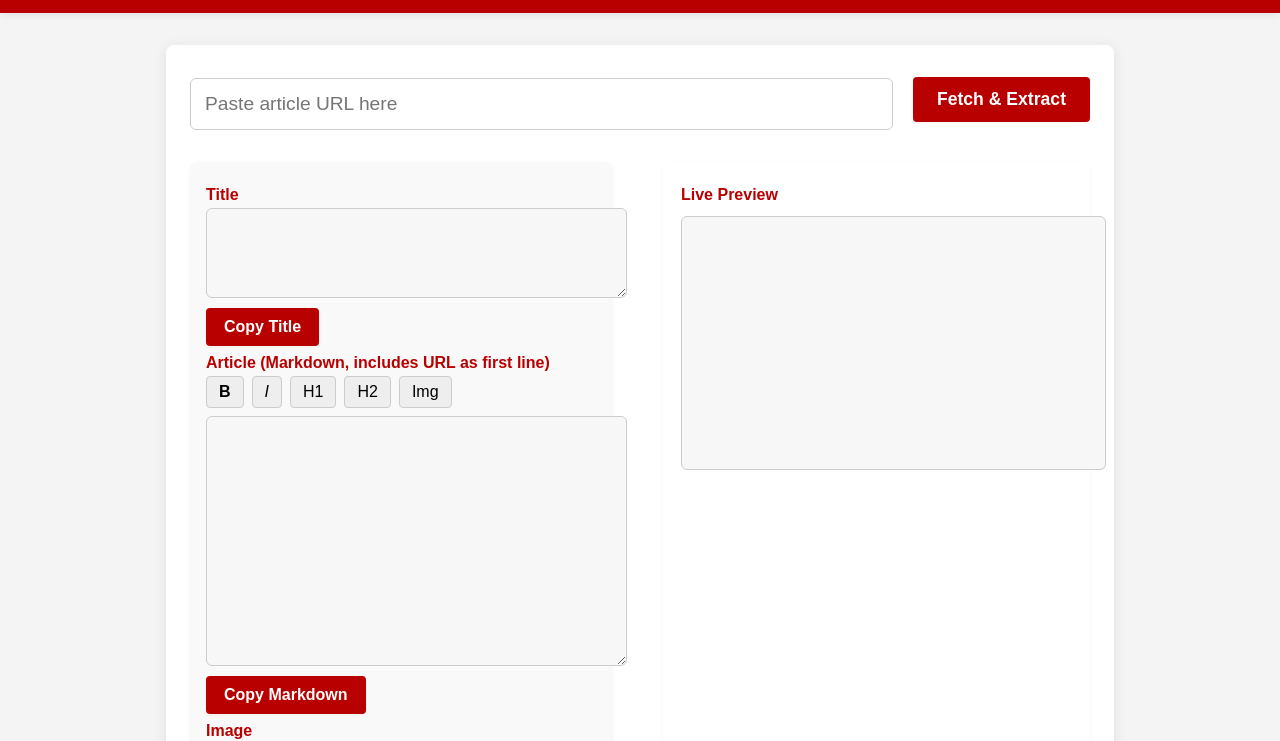
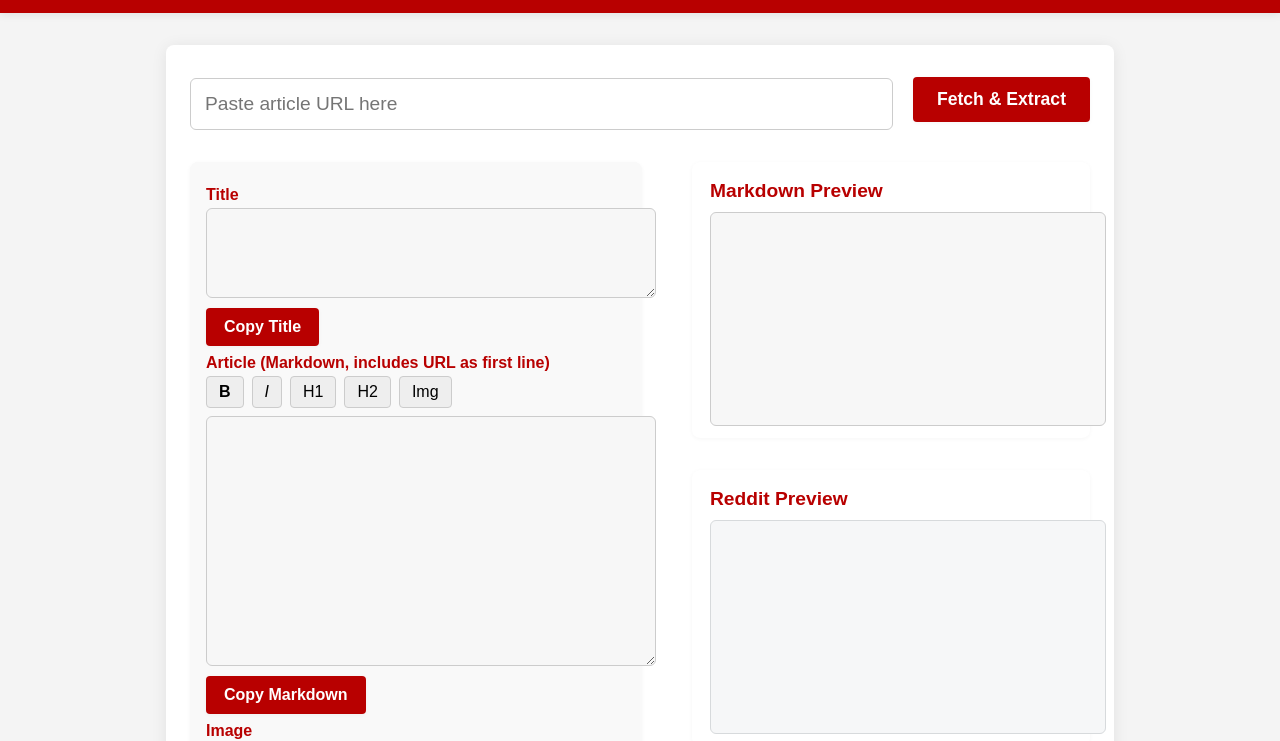
Before and after one commit to dotnetappdev/newsextractor, a browser extension: page index.html in a window 1280 px wide. Shown: the part 75-816 px from the top of the page. Drawn offline with Linux system fonts and the light colour scheme.

Commit message:
Move all fields left, add markdown and Reddit preview areas to right, left-align UI

```diff
--- a/index.html
+++ b/index.html
@@ -18,7 +18,7 @@
       <div class="progress-bar-inner"></div>
     </div>
     <div class="bbc-content-row">
-      <div class="bbc-left-col">
+      <div class="bbc-left-col bbc-left-align">
         <label for="title">Title</label>
         <textarea id="title" readonly style="min-height:60px;font-size:1.1em;"></textarea>
         <button id="copy-title" class="bbc-btn">Copy Title</button>
@@ -37,9 +37,15 @@
         <button id="copy-title-url" class="bbc-btn">Copy Title+URL</button>
         <div id="status"></div>
       </div>
-      <div class="bbc-preview-col">
-        <label>Live Preview</label>
-        <div id="markdown-preview" class="markdown-preview"></div>
+      <div class="bbc-preview-area">
+        <div class="bbc-preview-section">
+          <h3>Markdown Preview</h3>
+          <div id="markdown-preview" class="markdown-preview"></div>
+        </div>
+        <div class="bbc-preview-section">
+          <h3>Reddit Preview</h3>
+          <div id="reddit-preview" class="reddit-preview"></div>
+        </div>
       </div>
     </div>
   </main>
--- a/news-extractor-web.js
+++ b/news-extractor-web.js
@@ -1,3 +1,8 @@
+function updateRedditPreview() {
+  // For Reddit, just show the markdown as plain text (Reddit renders markdown natively)
+  const md = document.getElementById('markdown').value;
+  document.getElementById('reddit-preview').textContent = md;
+}
 // Simple markdown to HTML converter for preview
 function simpleMarkdownToHtml(md) {
   if (!md) return '';
@@ -16,6 +21,7 @@ function simpleMarkdownToHtml(md) {
 function updateMarkdownPreview() {
   const md = document.getElementById('markdown').value;
   document.getElementById('markdown-preview').innerHTML = simpleMarkdownToHtml(md);
+  updateRedditPreview();
 }
 
 // News Extractor Web Version
@@ -104,6 +110,8 @@ document.getElementById('copy-url').onclick = () => copyToClipboard('url');
 
 document.getElementById('copy-markdown').onclick = () => copyToClipboard('markdown');
 document.getElementById('markdown').addEventListener('input', updateMarkdownPreview);
+// Initial preview update
+updateMarkdownPreview();
 
 // Markdown formatting toolbar logic
 window.formatMarkdown = function(type) {
--- a/news-extractor.css
+++ b/news-extractor.css
@@ -79,10 +79,11 @@ body {
 .bbc-content-row {
   display: flex;
   gap: 32px;
-  justify-content: center;
+  justify-content: flex-start;
+  align-items: flex-start;
 }
 .bbc-left-col {
-  flex: 1 1 420px;
+  flex: 0 0 420px;
   display: flex;
   flex-direction: column;
   align-items: flex-start;
@@ -92,22 +93,36 @@ body {
   box-shadow: 0 1px 4px rgba(0,0,0,0.04);
   margin-right: 18px;
   min-width: 340px;
+  max-width: 480px;
 }
-.bbc-preview-col {
+.bbc-left-align {
+  align-items: flex-start !important;
+}
+.bbc-preview-area {
   flex: 1 1 420px;
+  display: flex;
+  flex-direction: column;
+  gap: 24px;
+  min-width: 340px;
+  max-width: 600px;
+}
+.bbc-preview-section {
   background: #fff;
   border-radius: 8px;
   box-shadow: 0 1px 4px rgba(0,0,0,0.04);
-  padding: 24px 18px;
-  min-width: 340px;
-  max-width: 600px;
-  display: flex;
-  flex-direction: column;
-  align-items: flex-start;
+  padding: 18px 18px 12px 18px;
+  margin-bottom: 8px;
+}
+.bbc-preview-section h3 {
+  margin-top: 0;
+  margin-bottom: 10px;
+  color: #b80000;
+  font-size: 1.2em;
+  font-weight: bold;
 }
 .markdown-preview {
   width: 100%;
-  min-height: 220px;
+  min-height: 180px;
   background: #f7f7f7;
   border: 1.5px solid #ccc;
   border-radius: 6px;
@@ -115,8 +130,22 @@ body {
   font-size: 1.1em;
   color: #222;
   overflow-x: auto;
-  margin-top: 8px;
+  margin-top: 0;
   white-space: pre-wrap;
+}
+.reddit-preview {
+  width: 100%;
+  min-height: 180px;
+  background: #f6f7f8;
+  border: 1.5px solid #d7dadc;
+  border-radius: 6px;
+  padding: 16px;
+  font-size: 1.1em;
+  color: #1a1a1b;
+  overflow-x: auto;
+  margin-top: 0;
+  white-space: pre-wrap;
+  font-family: 'Noto Sans', Arial, sans-serif;
 }
 .bbc-right-col {
   flex: 1;
```
